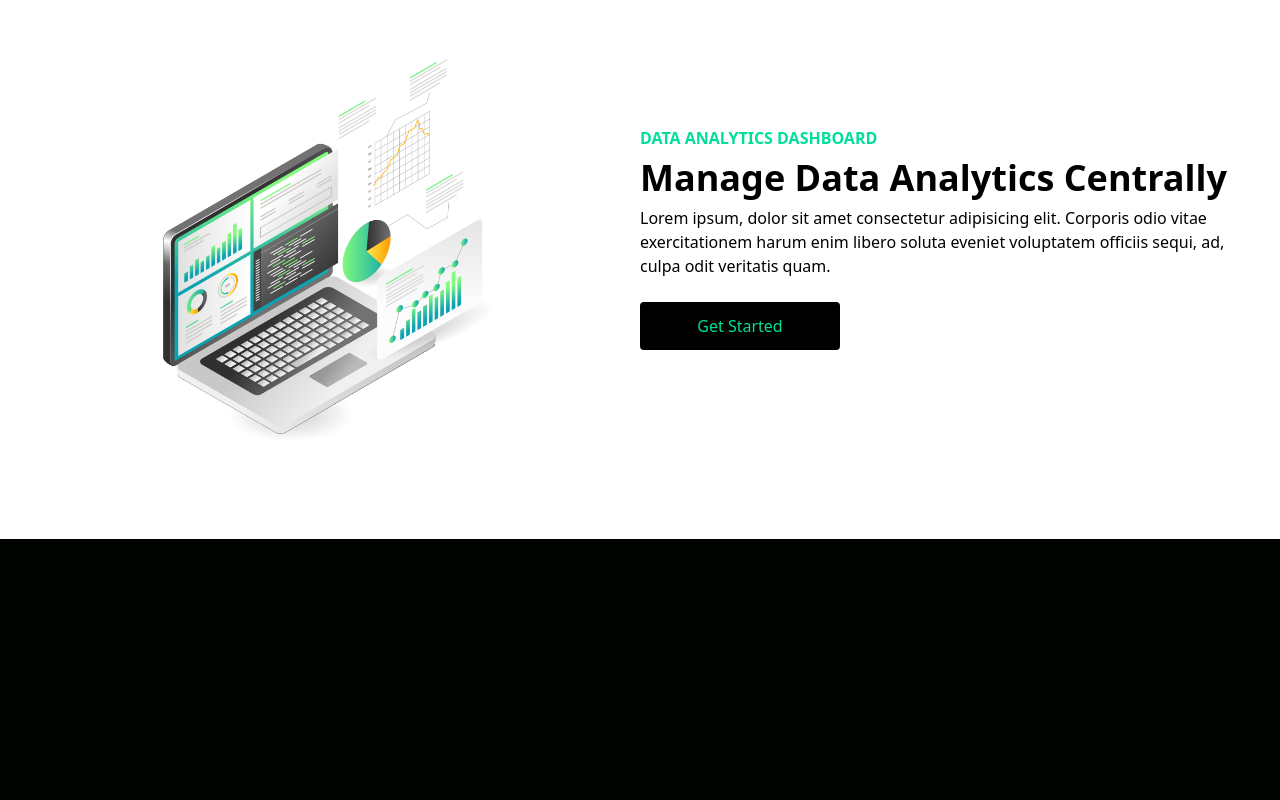
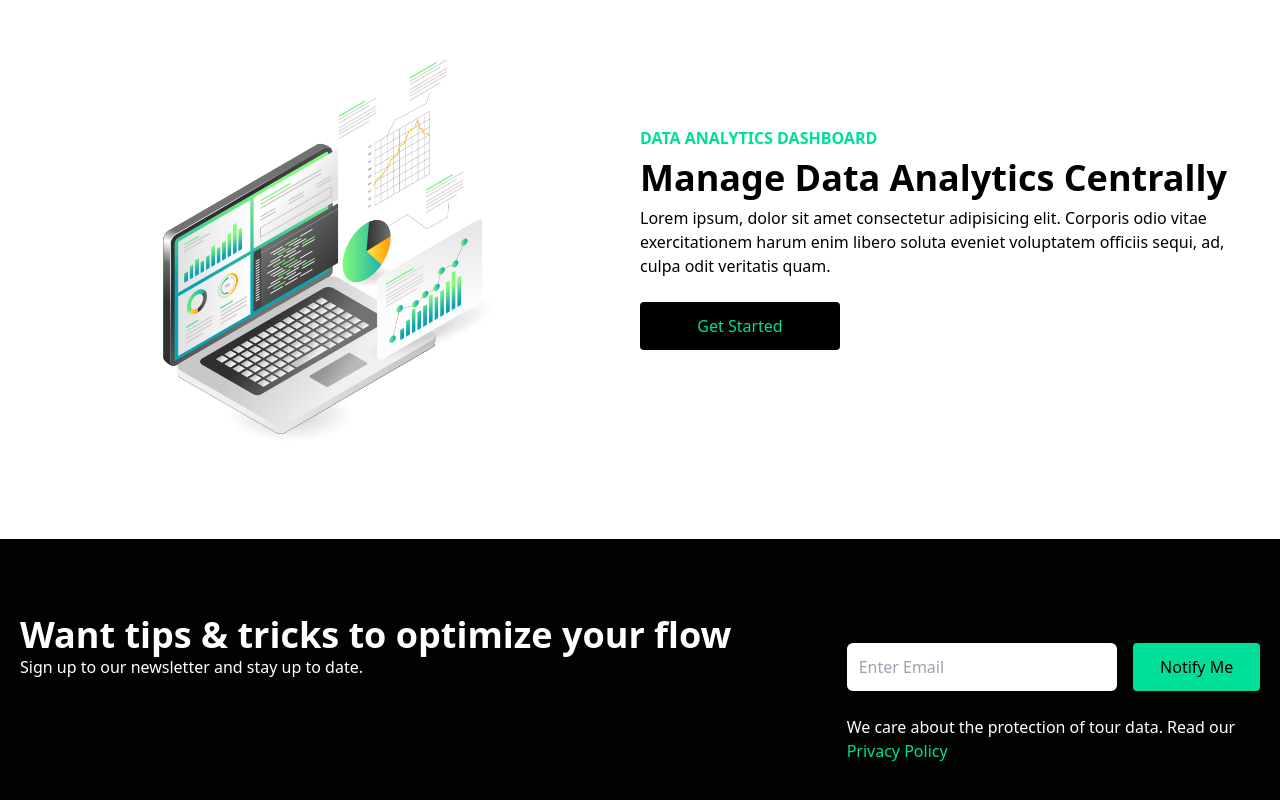
Before and after one commit to mahi45/simple-portfolio, a React (Vite) app: page / in a window 1280 px wide. Shown: the part 838-1638 px from the top of the page. Before the commit the page ends 1377 px from the top, so only its background shows below. Built offline with nearby package versions, Linux system fonts and the light colour scheme.

Commit message:
Newsletter section has been updated

```diff
--- a/src/App.jsx
+++ b/src/App.jsx
@@ -2,6 +2,7 @@
 import Analytics from "./Components/Analytics";
 import Hero from "./Components/Hero";
 import NavBar from "./Components/NavBar";
+import Newsletter from "./Components/Newsletter";
 
 function App() {
   return (
@@ -10,6 +11,7 @@
         <NavBar></NavBar>
         <Hero></Hero>
         <Analytics></Analytics>
+        <Newsletter></Newsletter>
       </div>
     </>
   );
--- /dev/null
+++ b/src/Components/Newsletter.jsx
@@ -0,0 +1,32 @@
+const Newsletter = () => {
+  return (
+    <div className="w-full py-16 text-white px-4">
+      <div className="max-w-[1240px] mx-auto grid lg:grid-cols-3">
+        <div className="lg:col-span-2 my-3">
+          <h1 className="md:text-4xl sm:text-3xl text-2xl font-bold">
+            Want tips & tricks to optimize your flow
+          </h1>
+          <p>Sign up to our newsletter and stay up to date.</p>
+        </div>
+        <div className="py-4">
+          <div className="flex flex-col sm:flex-row w-full items-center justify-between gap-4">
+            <input
+              className="p-3 w-full rounded-md text-black"
+              type="email"
+              placeholder="Enter Email"
+            />
+            <button className="text-black bg-[#00df9a] w-[200px] my-6 py-3 mx-auto md:mx-0 rounded font-medium">
+              Notify Me
+            </button>
+          </div>
+          <p>
+            We care about the protection of tour data. Read our{" "}
+            <span className="text-[#00df9a]">Privacy Policy</span>
+          </p>
+        </div>
+      </div>
+    </div>
+  );
+};
+
+export default Newsletter;
```
